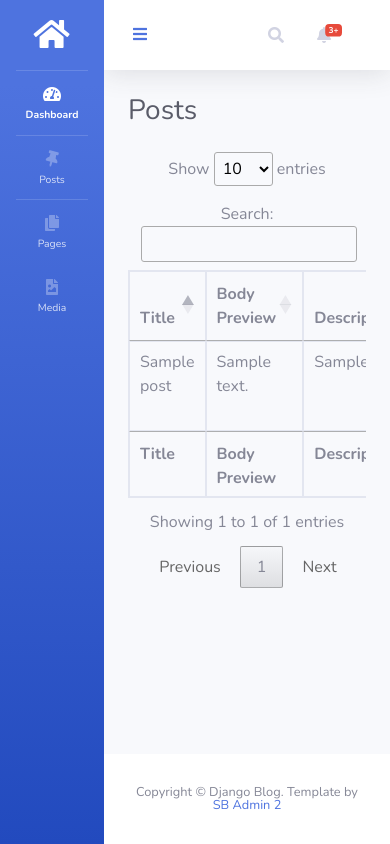
After one commit to CakJuice/django-blog, a Django app: template blog_project/blog_admin/templates/admin/post/index.html in a window 390 px wide. The commit adds this page. Run offline with Django 3.2, Linux system fonts and the light colour scheme; the template is opened without the code that fills it: most values are stand-ins (such as "Sample title", 1, 10 or a date in 2020); some libraries are stand-ins or nearby versions.

Commit message:
[WIP] post index

```diff
--- a/blog_project/blog_admin/templates/admin/post/create.html
+++ b/blog_project/blog_admin/templates/admin/post/create.html
@@ -10,9 +10,9 @@
 
 {% block content %}
   {% if form.instance.pk %}
-    <h1>{% trans "Update Post" %}</h1>
+    <h1 class="h3 mb-0 text-gray-800">{% trans "Update Post" %}</h1>
   {% else %}
-    <h1>{% trans "Add New Post" %}</h1>
+    <h1 class="h3 mb-0 text-gray-800">{% trans "Add New Post" %}</h1>
   {% endif %}
   {% include 'admin/post/_form.html' %}
 {% endblock %}
--- /dev/null
+++ b/blog_project/blog_admin/templates/admin/post/index.html
@@ -0,0 +1,86 @@
+{% extends 'layouts/admin_layout.html' %}
+{% load i18n %}
+
+{% block extra_meta %}<meta name="robots" content="noindex,nofollow">{% endblock %}
+{% block title %}{% trans "Posts" %}{% endblock %}
+
+{% block extra_head %}
+  <link rel="stylesheet" type="text/css" href="https://cdn.datatables.net/v/bs4/dt-1.10.18/datatables.min.css"/>
+{% endblock %}
+
+{% block content %}
+  <div class="d-sm-flex align-items-center justify-content-between mb-4">
+    <h1 class="h3 mb-0 text-gray-800">{% trans "Posts" %}</h1>
+    <a href="{% url 'admin_post_create' %}" class="d-none d-sm-inline-block btn btn-primary shadow-sm">
+      <i class="fas fa-plus-square text-white-50"></i> {% trans "New Post" %}
+    </a>
+  </div>
+
+  <div class="row">
+    <div class="col-12">
+      <div class="table-responsive">
+        <table class="table table-bordered" id="tablePosts" width="100%" cellspacing="0">
+          <thead>
+            <tr>
+              <th>{% trans "Title" %}</th>
+              <th>{% trans "Body Preview" %}</th>
+              <th>{% trans "Description" %}</th>
+              <th>{% trans "State" %}</th>
+              <th>{% trans "Language" %}</th>
+              <th>{% trans "Publish Date" %}</th>
+              <th>{% trans "Action" %}</th>
+            </tr>
+          </thead>
+          <tfoot>
+            <tr>
+              <th>{% trans "Title" %}</th>
+              <th>{% trans "Body Preview" %}</th>
+              <th>{% trans "Description" %}</th>
+              <th>{% trans "State" %}</th>
+              <th>{% trans "Language" %}</th>
+              <th>{% trans "Publish Date" %}</th>
+              <th>{% trans "Action" %}</th>
+            </tr>
+          </tfoot>
+          <tbody>
+            {% for post in posts %}
+              <tr>
+                <td>{{ post.title }}</td>
+                <td>{{ post.body_preview }}</td>
+                <td>{{ post.description }}</td>
+                <td>{{ post.state }}</td>
+                <td>{{ post.language }}</td>
+                <td>{{ post.publish_date }}</td>
+                <td>
+                  <a href="{% url 'admin_post_update' pk=post.id %}">Edit</a>
+                  |
+                  <a href="#" class="delete-post" data-toggle="modal"
+                     data-target="#deletePostModal">Delete</a>
+                </td>
+              </tr>
+            {% endfor %}
+          </tbody>
+        </table>
+      </div>
+    </div>
+  </div>
+{% endblock %}
+
+{% block extra_body %}
+  <script type="text/javascript" src="https://cdn.datatables.net/v/bs4/dt-1.10.18/datatables.min.js"></script>
+  <script>
+    $(document).ready(function() {
+      $('#tablePosts').DataTable({
+        columns: [
+          null,
+          null,
+          null,
+          null,
+          null,
+          null,
+          { orderable: false, searchable: false },
+        ],
+      });
+    });
+  </script>
+{% endblock %}
--- a/blog_project/blog_admin/urls.py
+++ b/blog_project/blog_admin/urls.py
@@ -15,6 +15,7 @@ urlpatterns = [
     path('category/<int:pk>/update/', views.category_update, name='admin_category_update'),
     path('category/<int:pk>/delete/', views.category_delete, name='admin_category_delete'),
 
+    path('posts/', views.post_index, name='admin_post_index'),
     path('post/create/', views.post_create, name='admin_post_create'),
     path('post/<int:pk>/update/', views.post_update, name='admin_post_update'),
 
--- a/templates/includes/admin_sidebar.html
+++ b/templates/includes/admin_sidebar.html
@@ -27,7 +27,7 @@
     </a>
     <div id="collapsePost" class="collapse" aria-labelledby="headingPosts" data-parent="#accordionSidebar">
       <div class="bg-white py-2 collapse-inner rounded">
-        <a class="collapse-item" href="#">{% trans "All Posts" %}</a>
+        <a class="collapse-item" href="{% url 'admin_post_index' %}">{% trans "All Posts" %}</a>
         <a class="collapse-item" href="{% url 'admin_post_create' %}">{% trans "New Post" %}</a>
         <a class="collapse-item" href="{% url 'admin_category_index' %}">{% trans "Categories" %}</a>
         <a class="collapse-item" href="#">{% trans "Tags" %}</a>
```
Also changed, not shown: blog_project/blog_admin/views.py (+16 -0 lines).
